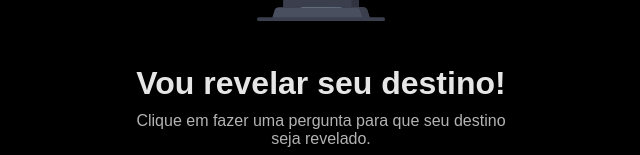
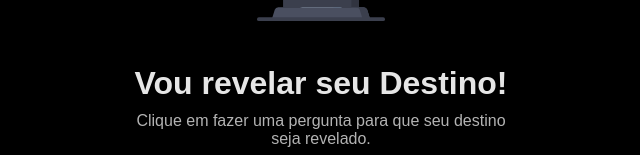
Before and after one commit to rychardbarros/Crystal-Ball, a plain HTML site: page index.html in a window 1280 px wide. Shown: the part 207-362 px from the top of the page, without its empty margins (319-959 px from the left). Drawn offline with Linux system fonts and the light colour scheme.

Commit message:
Update index.html

```diff
--- a/index.html
+++ b/index.html
@@ -12,7 +12,7 @@
 
     <div id="container">
         <img src="midias/cristal-ball00.svg" alt="bola de cristal">
-        <h1>Vou revelar seu destino!</h1>
+        <h1>Vou revelar seu Destino!</h1>
         <p>Clique em fazer uma pergunta para que seu destino seja revelado.</p>
         <input id="inputPergunta" type="text" placeholder="Digite sua pergunta" />
         <button id="buttonPerguntar" onclick="fazerPergunta()">Fazer Pergunta</button>
```
